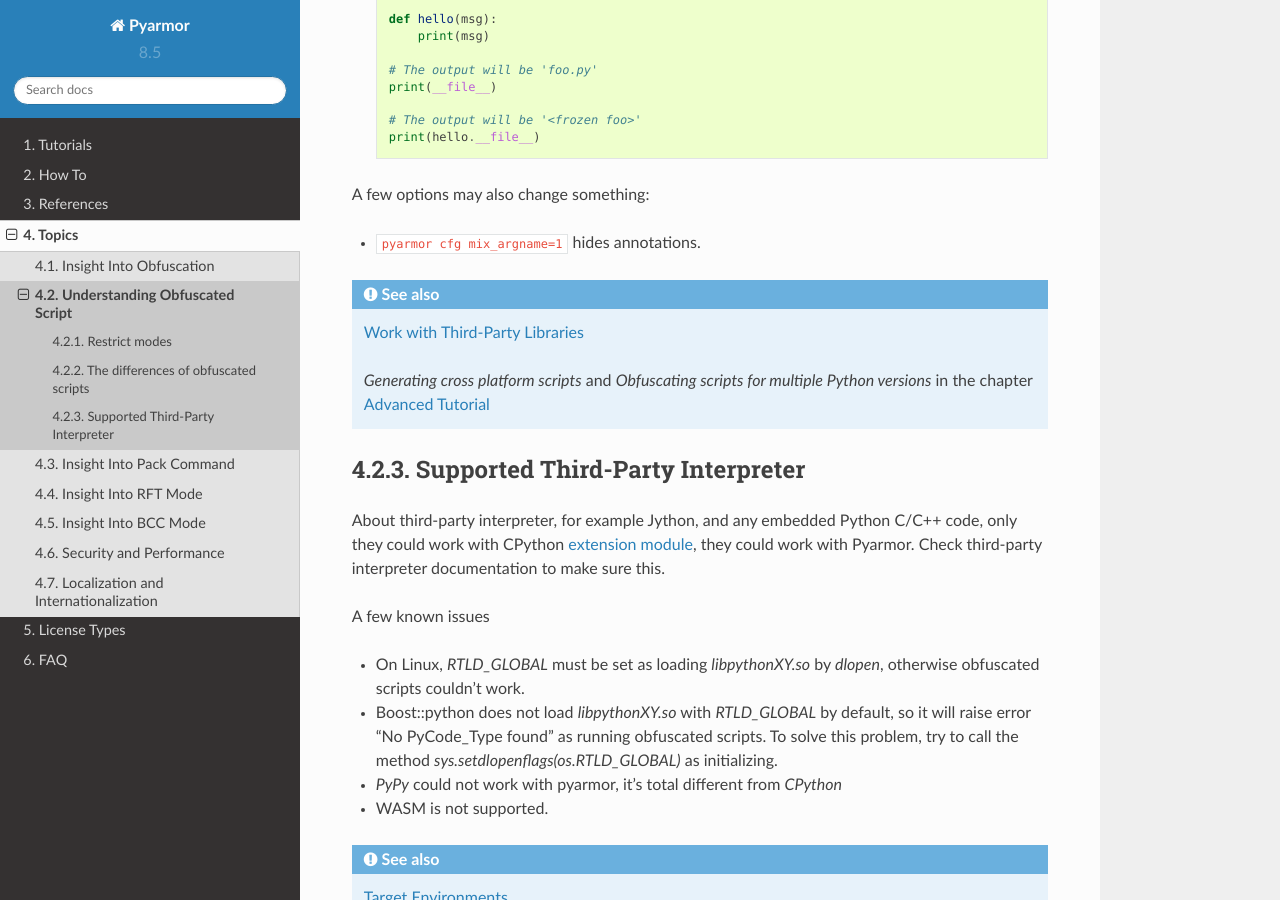
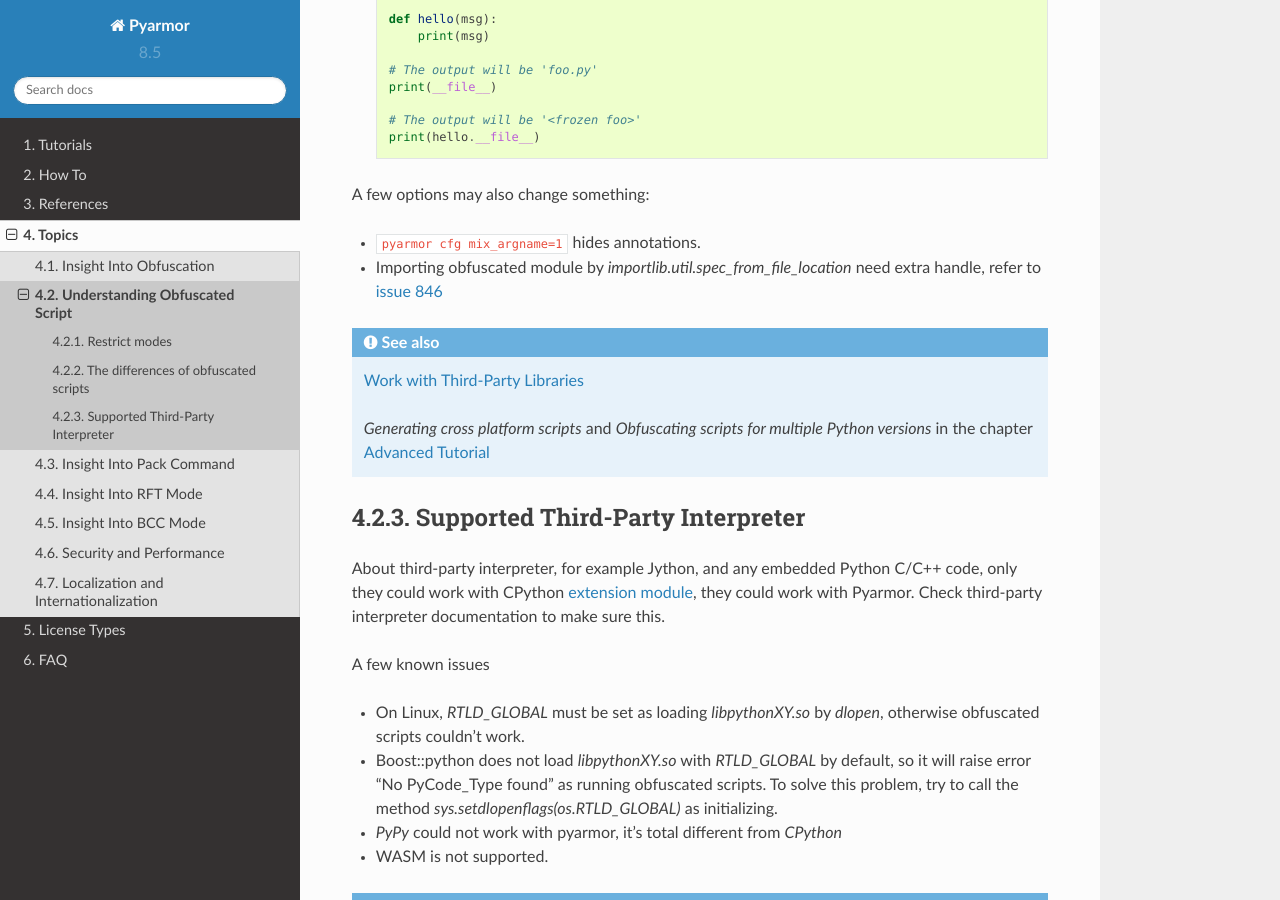
Before and after one commit to dashingsoft/pyarmor, a Sphinx documentation site: the page built from docs/topic/obfuscated-script.rst, in a window 1280 px wide and 900 px high, scrolled down 2851 px. Built offline with Sphinx 7.4.7 and the Read the Docs theme 2.0.0, drawn with Linux system fonts in a browser that asks for light colours.

Commit message:
Doc dynamic import issue

```diff
--- a/docs/topic/obfuscated-script.rst
+++ b/docs/topic/obfuscated-script.rst
@@ -120,12 +120,15 @@
 
 - ``pyarmor cfg mix_argname=1`` hides annotations.
 
+- Importing obfuscated module by `importlib.util.spec_from_file_location` need extra handle, refer to `issue 846`__
+
 .. seealso::
 
    :doc:`../how-to/third-party`
 
    `Generating cross platform scripts` and `Obfuscating scripts for multiple Python versions` in the chapter :doc:`../tutorial/advanced`
 
+__ https://github.com/dashingsoft/pyarmor/issues/846
 
 Supported Third-Party Interpreter
 =================================
```
